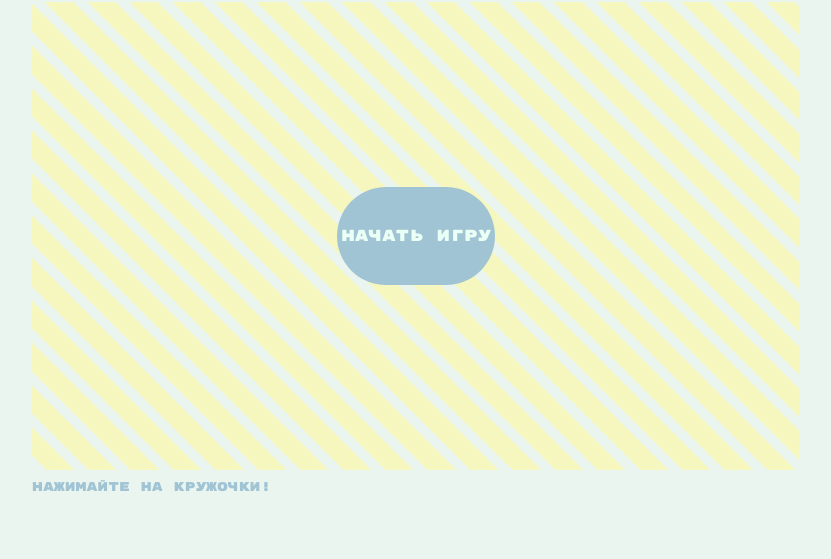
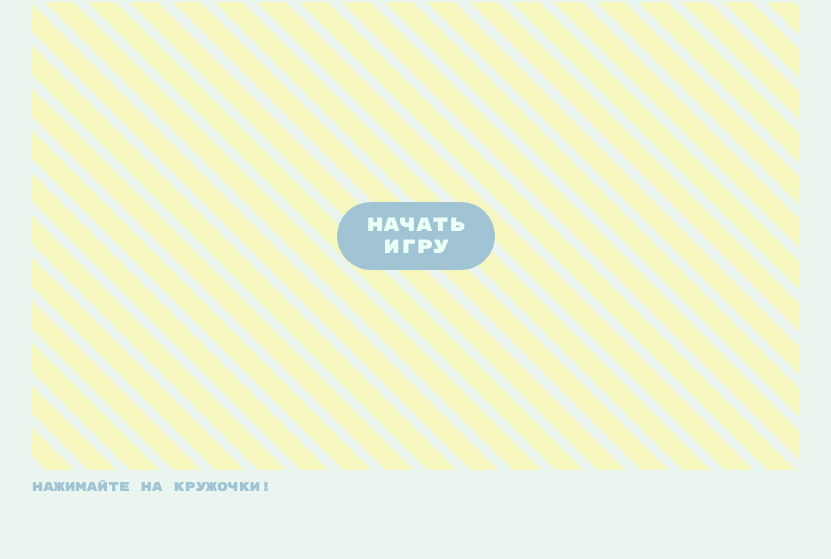
Before and after one commit to Rabbid777/reaction-time-game, a plain HTML site: page index.html in a window 1280 px wide. Shown: the part 164-723 px from the top of the page, without its empty margins (224-1055 px from the left). Drawn offline with Linux system fonts and the light colour scheme.

Commit message:
update rabbid script, change font size

```diff
--- a/css/main.css
+++ b/css/main.css
@@ -52,8 +52,9 @@ div {
 
 #start {
   width: 20%;
-  height: 20%;
+  height: 5vw;
   text-align: center;
+  font-size: 1.5vw;
   padding: 2px;
   border-radius: 50px;
   color: rgb(234, 255, 245);
--- a/src/rabbid.js
+++ b/src/rabbid.js
@@ -20,7 +20,8 @@ let side = {
 }
 let jump = true;
 
-if (windowWidth > windowHeight && windowHeight - 700 > jumpWidth) {
+//&& windowHeight - 700 > jumpWidth ??
+if (windowWidth > windowHeight) {
     window.addEventListener(`DOMContentLoaded`, runRabbid);
 }
 
```
